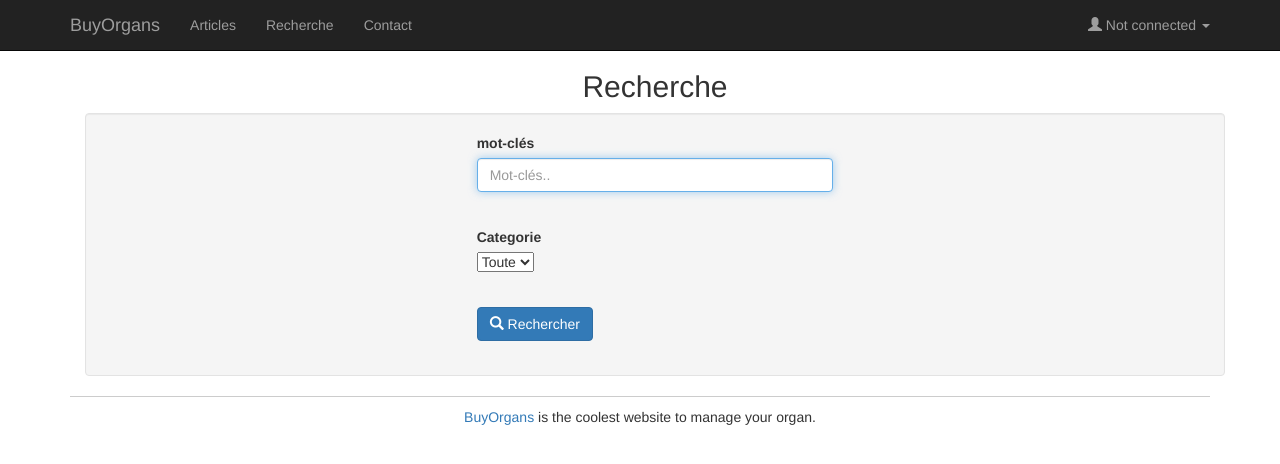
After one commit to polytechlyon-isi2/BuyOrgans, a PHP site: template views/search.html.twig in a window 1280 px wide. The commit adds this page. Shown: the top 464 px of the page. Run offline with PHP 8.4, Linux system fonts and the light colour scheme; the template is opened without the code that fills it, so the values that code supplies are empty; some libraries are stand-ins or nearby versions.

Commit message:
Search page done.

```diff
--- a/src/DAO/CategorieDAO.php
+++ b/src/DAO/CategorieDAO.php
@@ -41,6 +41,8 @@ class CategorieDAO extends DAO
     }
 
 
+
+
     /**
      * Creates an Categorie object based on a DB row.
      *
--- a/views/article.html.twig
+++ b/views/article.html.twig
@@ -4,7 +4,7 @@
 
 {% block content %}
 <p>
-    <div class="jumbotron">
+    <div class="well">
         <div class="row">
             <div class="col-md-6 article-img">
                 <img src="/img/{{ article.getImage() }}" class="img-rounded img-responsive">
--- a/views/index.html.twig
+++ b/views/index.html.twig
@@ -19,7 +19,9 @@
 </a>
 {% endfor %}
 <div class ='row'>
-<h3>Vous cherchez un article en particulier? faîtes une recherche ! </h3>
+	<br>
+	<h3>Vous cherchez un article en particulier? faîtes une <a id="search_link" href={{ path('search') }}> recherche </a> !  </h3>
+	<br>
 </div>
 
 {% endblock %}
--- a/views/layout.html.twig
+++ b/views/layout.html.twig
@@ -23,6 +23,7 @@
                 <div class="collapse navbar-collapse" id="navbar-collapse-target">
                     <ul class="nav navbar-nav">
                            <li><a href="{{ path('home') }}">Articles</a></li>
+                           <li><a href="{{ path('search') }}">Recherche</a></li>
                            <li><a href="contact">Contact</a></li>
                     </ul>
                     <ul class="nav navbar-nav navbar-right">
--- /dev/null
+++ b/views/search.html.twig
@@ -0,0 +1,43 @@
+{% extends "layout.html.twig" %}
+
+{% block title %}Recherche{% endblock %}
+
+{% block content %}
+<p>
+    <h2 class="text-center"> Recherche </h2>
+    <div class="well">
+        <div class="row">
+        	<form class="form-signin form-horizontal" role="form" action="{{ path('results') }}" method="post">
+		        <div class="form-group">
+		            <div class="col-sm-6 col-sm-offset-3 col-md-4 col-md-offset-4">
+		            <label name="keyword"> mot-clés </label>
+		            </div>
+		            <div class="col-sm-6 col-sm-offset-3 col-md-4 col-md-offset-4">
+		            <input type="text" name="keyword" class="form-control" placeholder="Mot-clés.." autofocus>
+		            </div>
+		        </div>
+		        <br>
+		        <div class="form-group">
+		        	<div class="col-sm-6 col-sm-offset-3 col-md-4 col-md-offset-4">
+		            <label name="categorie"> Categorie </label>
+		            </div>
+		            <div class="col-sm-6 col-sm-offset-3 col-md-4 col-md-offset-4">
+		                <select name="categorie">
+		                	<option value=-1>Toute</option>
+		                	{% for categorie in categories %}
+		                	<option value= {{categorie.id }}> {{categorie.title}} </option>
+		                	{% endfor %}
+		                </select>
+		            </div>
+		        </div>
+		         <br>
+		        <div class="form-group">
+		            <div class="col-sm-6 col-sm-offset-3 col-md-4 col-md-offset-4">
+		                <button type="submit" class="btn btn-default btn-primary"><span class="glyphicon glyphicon-search"></span> Rechercher</button>
+		            </div>
+		        </div>
+    		</form>
+        </div>
+    </div>
+</p>
+{% endblock %}
--- a/web/css/buyorgans.css
+++ b/web/css/buyorgans.css
@@ -70,3 +70,9 @@ a .categorie{
     border: 1px solid rgb(86, 180, 239);
     box-shadow: 0px 1px 3px rgba(0, 0, 0, 0.05) inset, 0px 0px 8px rgba(82, 168, 236, 0.6);
 }
+
+#search_link:hover{
+    text-decoration:none;
+    color: rgba(10,60,150, 0.8);
+    text-shadow: 1px 4px 6px #def, 0 0 0 #000, 1px 4px 6px #def;
+}
```
Also changed, not shown: app/routes.php (+16 -0 lines), src/DAO/ArticleDAO.php (+25 -0 lines), views/categorie.html.twig (+14 -2 lines).
